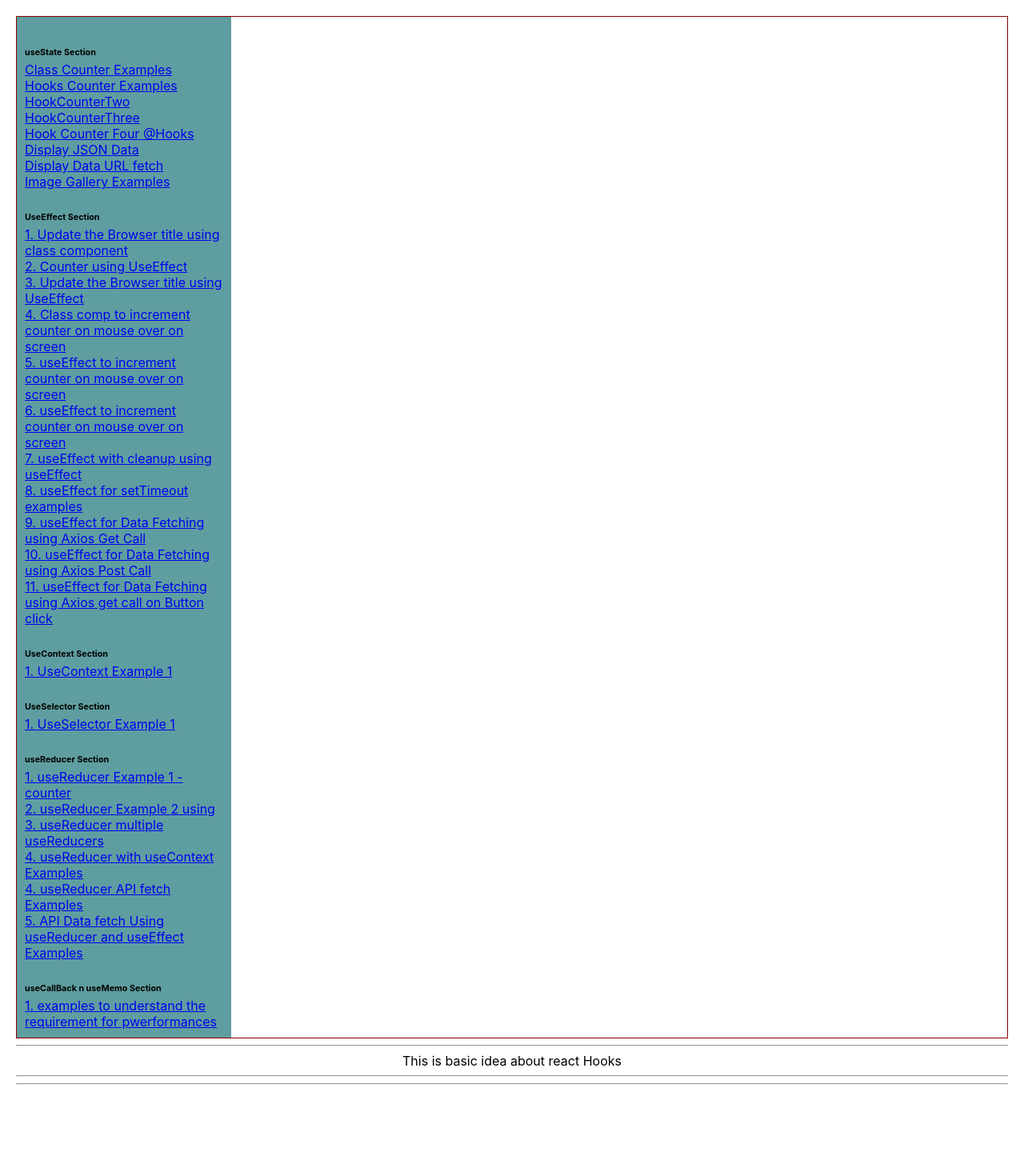
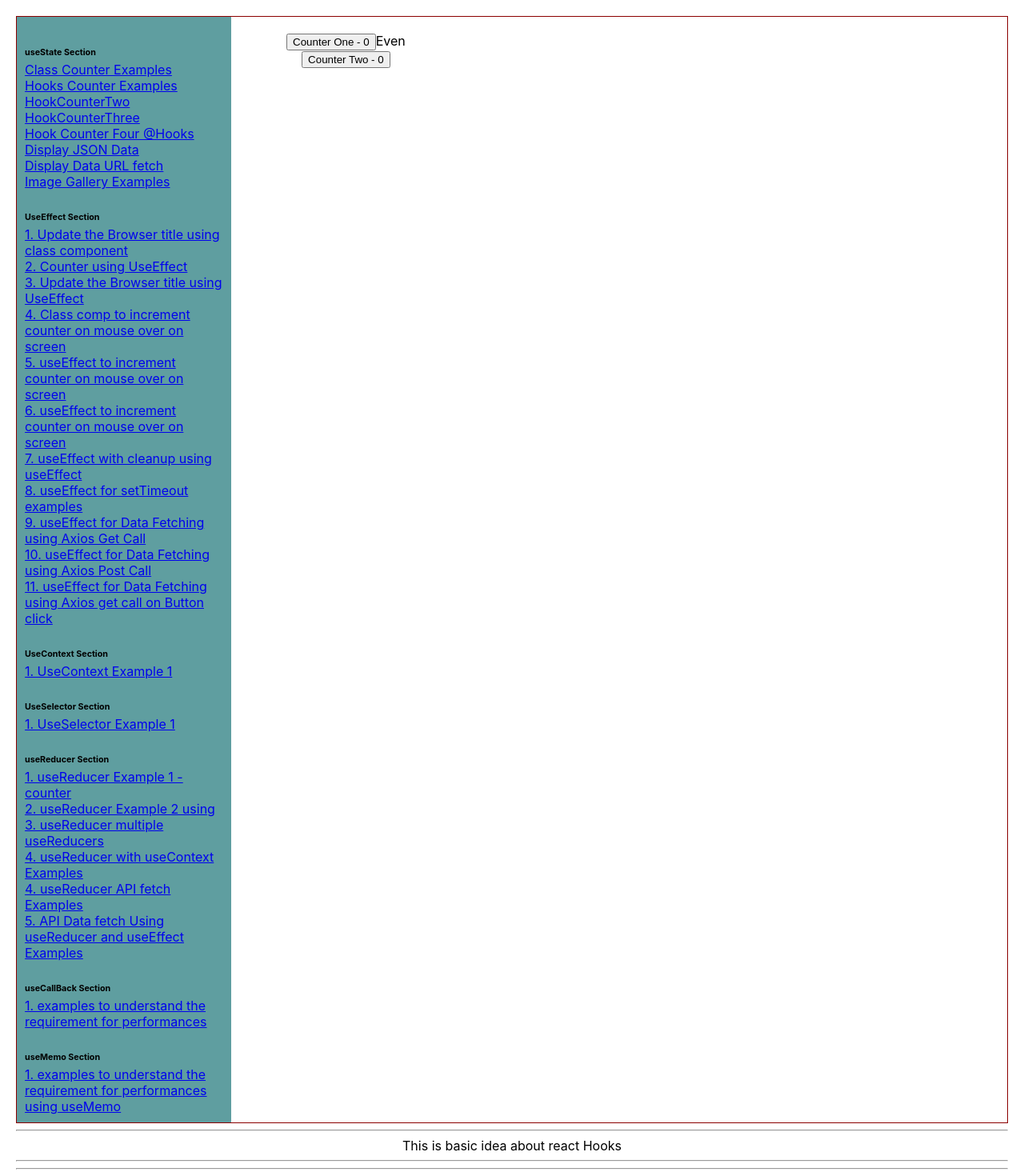
Before and after one commit to riteshfsd/react-hooks-api, a React (Create React App) app: page /Counter in a window 1280 px wide. Shown: the top 1470 px of the page at 80% size. Before the commit the page ends 1384 px from the top, so only its background shows below. Built offline with nearby package versions, Linux system fonts and the light colour scheme.

Commit message:
Learning useCallback hooks

```diff
--- a/src/App.js
+++ b/src/App.js
@@ -26,7 +26,8 @@ import CounterThree from "./components/hooks/useReducer/CounterThree";
 import CounterFour from "./components/hooks/useReducer/CounterFour";
 import ExampleFive from "./components/hooks/useReducer/ExampleFive";
 import ExampleSix from "./components/hooks/useReducer/ExampleSix";
-import ParentComponent from "./components/hooks/useCallback-useMemo/ParentComponent";
+import ParentComponent from "./components/hooks/useCallback/ParentComponent";
+import Counter from "./components/hooks/useMemo/Counter";
 
 import "./App.css";
 
@@ -154,10 +155,16 @@ function App() {
                   5. API Data fetch Using useReducer and useEffect Examples
                 </Link>
               </div>
-              <h6 style={{ marginBottom: "1px" }}>useCallBack n useMemo Section</h6>
+              <h6 style={{ marginBottom: "1px" }}>useCallBack Section</h6>
               <div>
                 <Link to="/ParentComponent">
-                  1. examples to understand the requirement for pwerformances
+                  1. examples to understand the requirement for performances
+                </Link>
+              </div>
+              <h6 style={{ marginBottom: "1px" }}>useMemo Section</h6>
+              <div>
+                <Link to="/Counter">
+                  1. examples to understand the requirement for performances using useMemo
                 </Link>
               </div>
             </div>
@@ -279,6 +286,7 @@ function App() {
                 ></Route>
                 <Route exact path="/ExampleSix" component={ExampleSix}></Route>
                 <Route exact path="/ParentComponent" component={ParentComponent}></Route>
+                <Route exact path="/Counter" component={Counter}></Route>
               </Switch>
             </div>
           </div>
--- /dev/null
+++ b/src/components/hooks/useMemo/Counter.js
@@ -0,0 +1,40 @@
+import React, { useContext, useState, useMemo } from "react";
+
+function Counter() {
+  const [counterOne,setCounterOne] = useState(0);
+  const [counterTwo,setCounterTwo] = useState(0);
+
+  const incrementOne = () => {
+    setCounterOne(counterOne + 1)
+  }
+  const incrementTwo = () => {
+    setCounterTwo(counterTwo + 1)
+  }
+
+  /*const isEven = () => {
+    let i = 1;
+    while( i< 2000000000) i++
+    return counterOne % 2 ===0
+  }*/
+  //<span>{isEven() ? 'Even' : 'Odd'}</span>
+
+  const isEven = useMemo(() => {
+    let i = 1;
+    while( i< 2000000000) i++
+    return counterOne % 2 ===0
+  }, [counterOne])
+
+  return (
+    <div>
+    <div>
+      <button onClick = {incrementOne}>Counter One - {counterOne} </button>
+      <span>{isEven ? 'Even' : 'Odd'}</span>
+    </div>
+    <div>
+      <button onClick = {incrementTwo}>Counter Two - {counterTwo}</button>
+    </div>
+    </div>
+  );
+}
+
+export default Counter;
```
Also changed, not shown: src/components/hooks/useCallback/Button.js (renamed from src/components/hooks/useCallback-useMemo/Button.js), src/components/hooks/useCallback/Count.js (renamed from src/components/hooks/useCallback-useMemo/Count.js), src/components/hooks/useCallback/ParentComponent.js (line endings or trailing spaces), src/components/hooks/useCallback/Title.js (renamed from src/components/hooks/useCallback-useMemo/Title.js).
